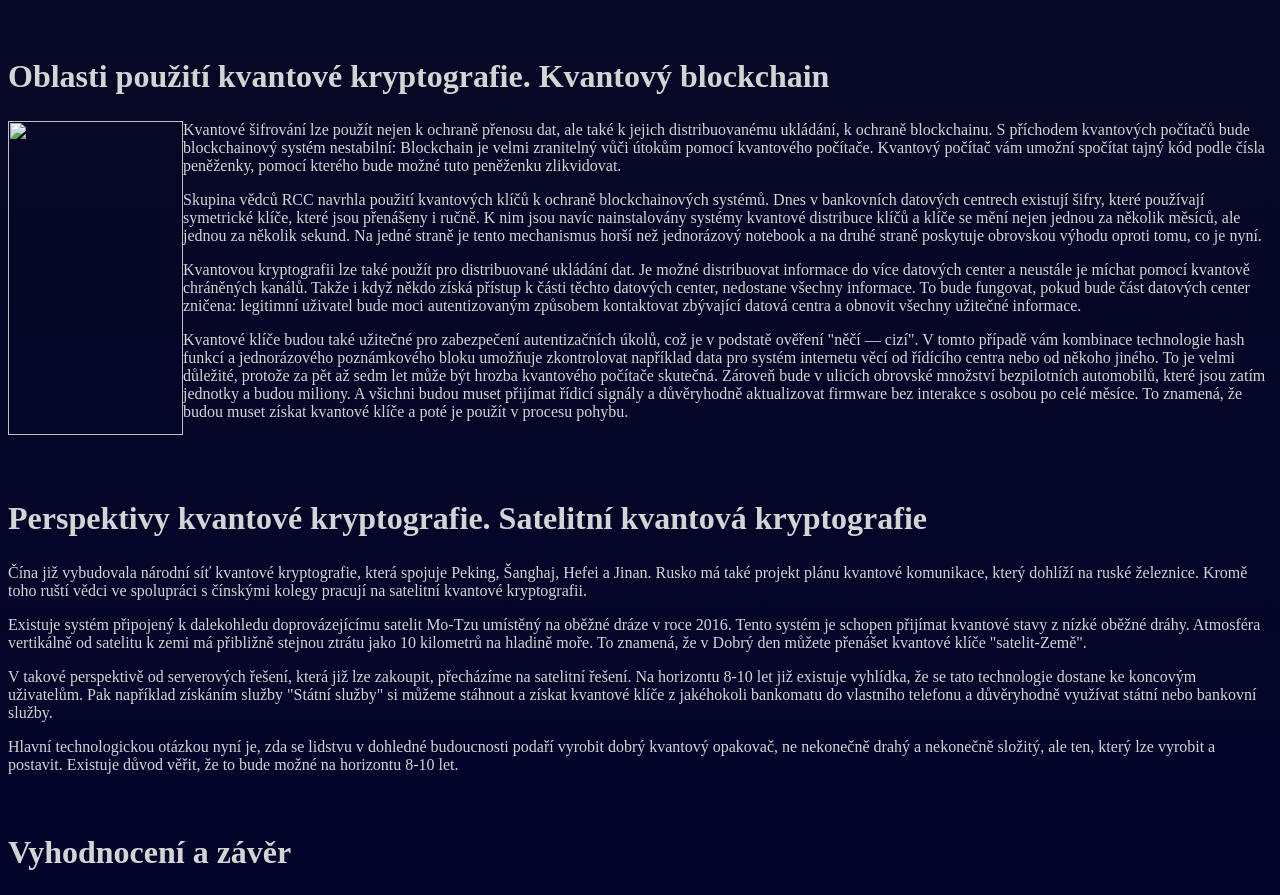
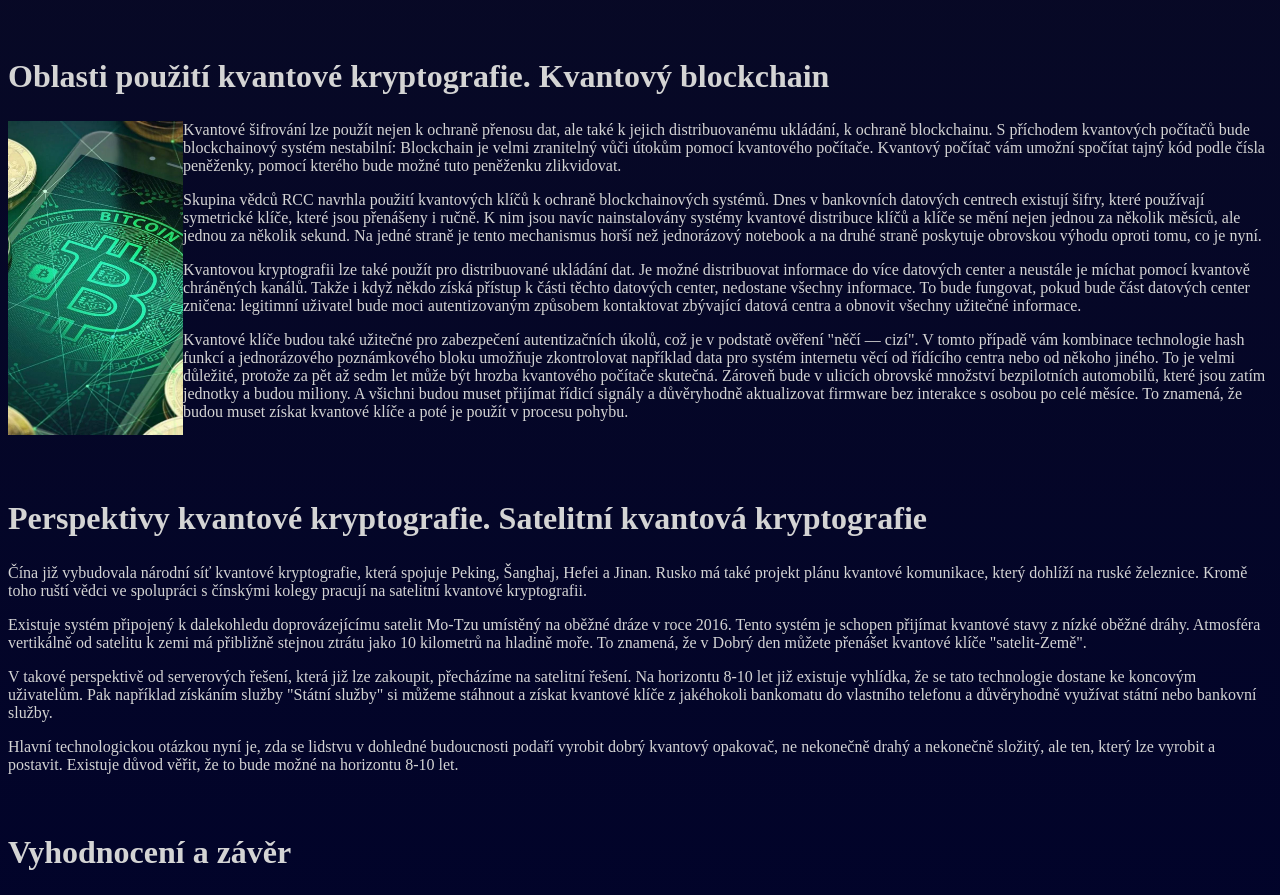
Before and after one commit to degtya/zbk_projekt, a plain HTML site: page index.html in a window 1280 px wide. Shown: the part 2656-3551 px from the top of the page. Drawn offline with Linux system fonts and the light colour scheme; the site is published under a folder, as on GitHub Pages, so addresses that start at the root find nothing.

Commit message:
Update index.html

```diff
--- a/index.html
+++ b/index.html
@@ -131,7 +131,7 @@
                     zůstává.
                     Kvůli těmto světlicím ve skutečném vlákně není možné přenášet informace stovky kilometrů.</p>
                 <br><h2>Oblasti použití kvantové kryptografie. Kvantový blockchain</h2>
-                <img src="/static/images/money.jpg" align="left" width="175" height="314">
+                <img src="static/images/money.jpg" align="left" width="175" height="314">
                 <p> Kvantové šifrování lze použít nejen k ochraně přenosu dat, ale také k jejich distribuovanému
                     ukládání, k
                     ochraně blockchainu. S příchodem kvantových počítačů bude blockchainový systém nestabilní:
```
